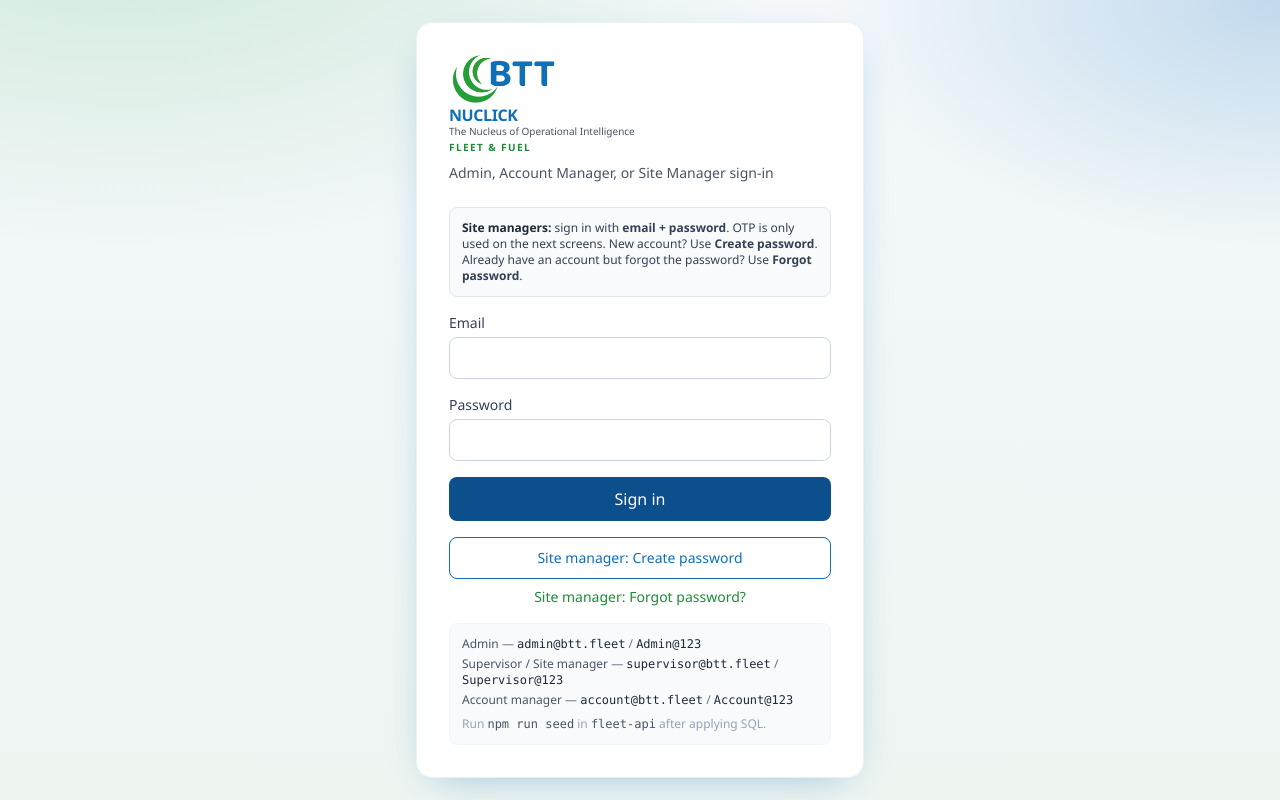
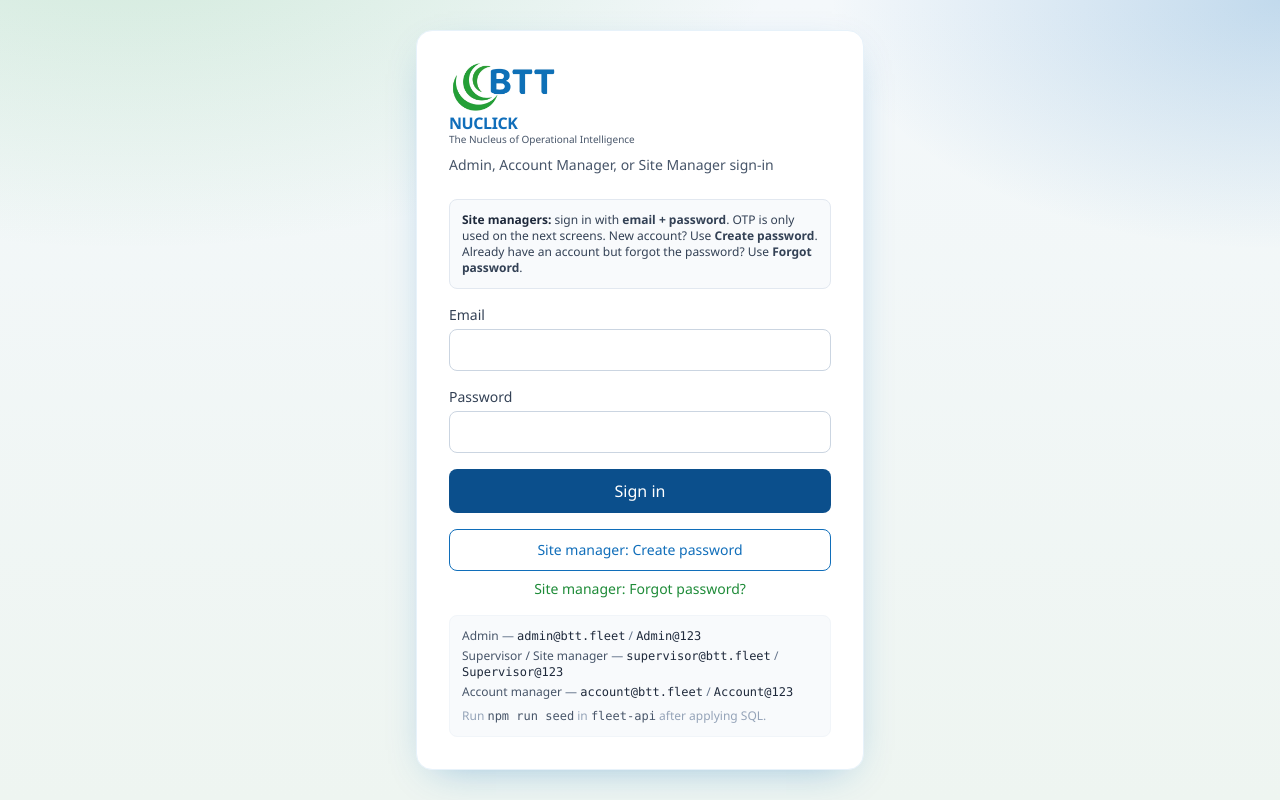
Before and after one commit to mhindupur/BTT-WORK, a React (Vite) app in the folder fleet-web/: page /login in a window 1280 px wide. Built offline with nearby package versions, Linux system fonts and the light colour scheme.

Commit message:
Remove Fleet & Fuel tagline from branding sections
Keep NUCLICK name and caption only on login and sidebar logos.

Co-authored-by: mhindupur <mhindupur@users.noreply.github.com>

```diff
--- a/fleet-web/src/components/BrandMark.jsx
+++ b/fleet-web/src/components/BrandMark.jsx
@@ -12,7 +12,6 @@ export default function BrandMark({
   variant = "full",
   className = "",
   title = BRAND.name,
-  showTagline = false,
   showCaption = true,
   inverted = false,
 }) {
@@ -24,7 +23,6 @@ export default function BrandMark({
   const nameSize = variant === "compact" ? "text-sm" : variant === "stack" ? "text-xl" : "text-base";
   const nameCls = inverted ? "text-white" : "text-btt-blue";
   const captionCls = inverted ? "text-white/75" : "text-slate-600";
-  const tagCls = inverted ? "text-white/70" : "text-btt-greenDark";
 
   return (
     <div
@@ -32,16 +30,14 @@ export default function BrandMark({
       title={`${BRAND.name} — ${BRAND.caption}`}
       aria-label={title}
     >
-      <div
-        className={`rounded-md ${inverted ? "bg-white px-2 py-1.5 shadow-sm" : ""}`}
-      >
+      <div className={`rounded-md ${inverted ? "bg-white px-2 py-1.5 shadow-sm" : ""}`}>
         <img
           src={BRAND.logoSrc}
           alt={BRAND.name}
           className={`${heights[variant] || heights.full} w-auto max-w-full object-contain object-left`}
         />
       </div>
-      <div className={variant === "stack" ? "" : ""}>
+      <div>
         <div className={`${nameSize} font-extrabold tracking-tight leading-none ${nameCls}`}>
           {BRAND.name}
         </div>
@@ -50,11 +46,6 @@ export default function BrandMark({
             {BRAND.caption}
           </div>
         ) : null}
-        {showTagline ? (
-          <div className={`mt-0.5 text-[10px] uppercase tracking-[0.14em] font-semibold ${tagCls}`}>
-            {BRAND.productLine}
-          </div>
-        ) : null}
       </div>
     </div>
   );
--- a/fleet-web/src/constants/branding.js
+++ b/fleet-web/src/constants/branding.js
@@ -9,7 +9,6 @@ export const BRAND = {
   name: "NUCLICK",
   caption: "The Nucleus of Operational Intelligence",
   shortCaption: "Operational Intelligence",
-  productLine: "Fleet & Fuel",
   logoSrc: "/nuclick-logo.jpg",
   /** Colors sampled / matched from the official logo mark */
   colors: {
--- a/fleet-web/src/layouts/AdminLayout.jsx
+++ b/fleet-web/src/layouts/AdminLayout.jsx
@@ -190,7 +190,7 @@ export default function AdminLayout() {
     <div className="h-[100dvh] min-h-0 flex overflow-hidden">
       <aside className="w-60 bg-btt-navy text-slate-100 flex flex-col shrink-0 h-full">
         <div className="p-3 border-b border-white/10 shrink-0 bg-white">
-          <BrandMark variant="compact" showTagline />
+          <BrandMark variant="compact" />
           <div className="mt-1 text-[11px] font-semibold text-btt-navy/80">Admin</div>
         </div>
         <nav className="p-2 flex flex-col gap-0.5 flex-1 overflow-y-auto min-h-0">
--- a/fleet-web/src/layouts/AmLayout.jsx
+++ b/fleet-web/src/layouts/AmLayout.jsx
@@ -72,7 +72,7 @@ export default function AmLayout() {
     <div className="h-[100dvh] min-h-0 flex overflow-hidden">
       <aside className="w-60 bg-btt-navy text-slate-100 flex flex-col shrink-0 h-full">
         <div className="p-3 border-b border-white/10 shrink-0 bg-white">
-          <BrandMark variant="compact" showTagline />
+          <BrandMark variant="compact" />
           <div className="mt-1 text-[11px] font-semibold text-btt-navy/80">Account Manager</div>
         </div>
         <nav className="p-2 flex flex-col gap-0.5 flex-1 overflow-y-auto min-h-0">
--- a/fleet-web/src/layouts/SmLayout.jsx
+++ b/fleet-web/src/layouts/SmLayout.jsx
@@ -99,7 +99,7 @@ export default function SmLayout() {
       <aside className="w-full md:w-60 bg-btt-greenDark text-white flex flex-col md:shrink-0 md:h-full border-b md:border-b-0 md:border-r border-white/10 shadow-sm md:shadow-none">
         <div className="px-3 py-2 md:p-3 border-b border-white/10 flex items-center justify-between gap-2 min-h-[52px] shrink-0 bg-white">
           <div className="min-w-0">
-            <BrandMark variant="compact" showTagline />
+            <BrandMark variant="compact" />
             <div className="text-[11px] font-semibold text-btt-greenDark">Site Manager</div>
           </div>
           <span className="md:hidden text-xs font-normal text-slate-600 truncate max-w-[40%]" title={user?.full_name}>
--- a/fleet-web/src/pages/Login.jsx
+++ b/fleet-web/src/pages/Login.jsx
@@ -72,7 +72,7 @@ export default function Login() {
   return (
     <div className="min-h-screen flex items-center justify-center p-4 bg-btt-soft">
       <div className="w-full max-w-md bg-white rounded-2xl shadow-brand border border-btt-sky p-8">
-        <BrandMark variant="full" showTagline className="mb-2" />
+        <BrandMark variant="full" className="mb-2" />
         <h1 className="sr-only">NUCLICK — The Nucleus of Operational Intelligence</h1>
         <p className="text-slate-600 text-sm mt-2">Admin, Account Manager, or Site Manager sign-in</p>
         {mode === "login" ? (
```
